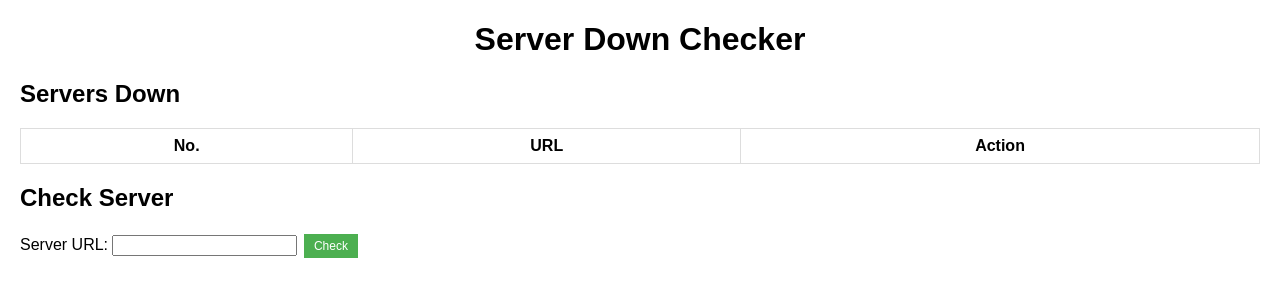
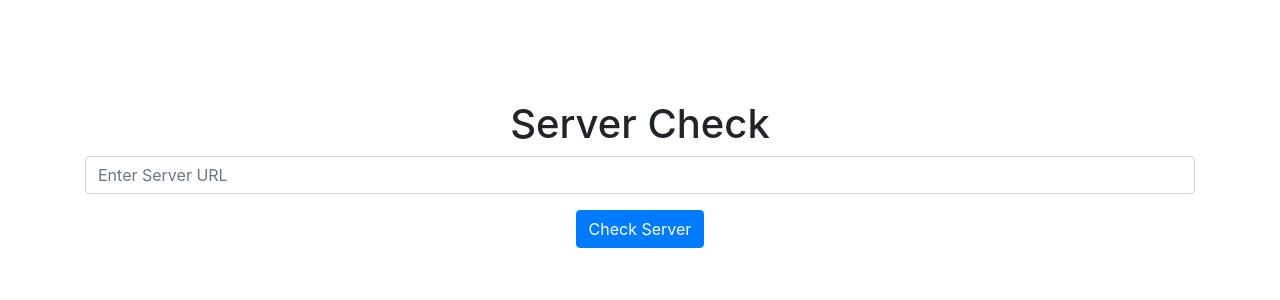
Before and after one commit to Kiki2356/checkserver, a Flask app: page / in a window 1280 px wide. Shown: the top 300 px of the page. Run offline with Flask 2, Linux system fonts and the light colour scheme; lists and menus that the app fills with data are empty; some libraries are stand-ins or nearby versions.

Commit message:
Update index.html

```diff
--- a/templates/index.html
+++ b/templates/index.html
@@ -1,42 +1,22 @@
 <!DOCTYPE html>
 <html>
 <head>
-    <title>Server Down Checker</title>
-    <link rel="stylesheet" type="text/css" href="/static/style.css">
-
+    <title>Server Check</title>
+    <link rel="stylesheet" type="text/css" href="https://cdnjs.cloudflare.com/ajax/libs/bootstrap/4.6.0/css/bootstrap.min.css">
+    <style>
+        .container {
+            margin-top: 100px;
+        }
+    </style>
 </head>
 <body>
-    <h1>Server Down Checker</h1>
-
     <div class="container">
-        <h2>Servers Down</h2>
-        <table>
-            <tr>
-                <th>No.</th>
-                <th>URL</th>
-                <th>Action</th>
-            </tr>
-            {% for server in servers %}
-            <tr>
-                <td>{{ server[0] }}</td>
-                <td>{{ server[1] }}</td>
-                <td>
-                    <form action="/remove" method="post">
-                        <input type="hidden" name="server_id" value="{{ server[0] }}">
-                        <button type="submit">Remove</button>
-                    </form>
-                </td>
-            </tr>
-            {% endfor %}
-        </table>
-    </div>
-
-    <div class="container">
-        <h2>Check Server</h2>
-        <form action="/check" method="post">
-            <label for="server_url">Server URL:</label>
-            <input type="text" id="server_url" name="server_url" required>
-            <button type="submit">Check</button>
+        <h1 class="text-center">Server Check</h1>
+        <form method="POST" action="/check" class="text-center">
+            <div class="form-group">
+                <input type="text" name="server_url" placeholder="Enter Server URL" class="form-control" required>
+            </div>
+            <button type="submit" class="btn btn-primary">Check Server</button>
         </form>
     </div>
 </body>
```
